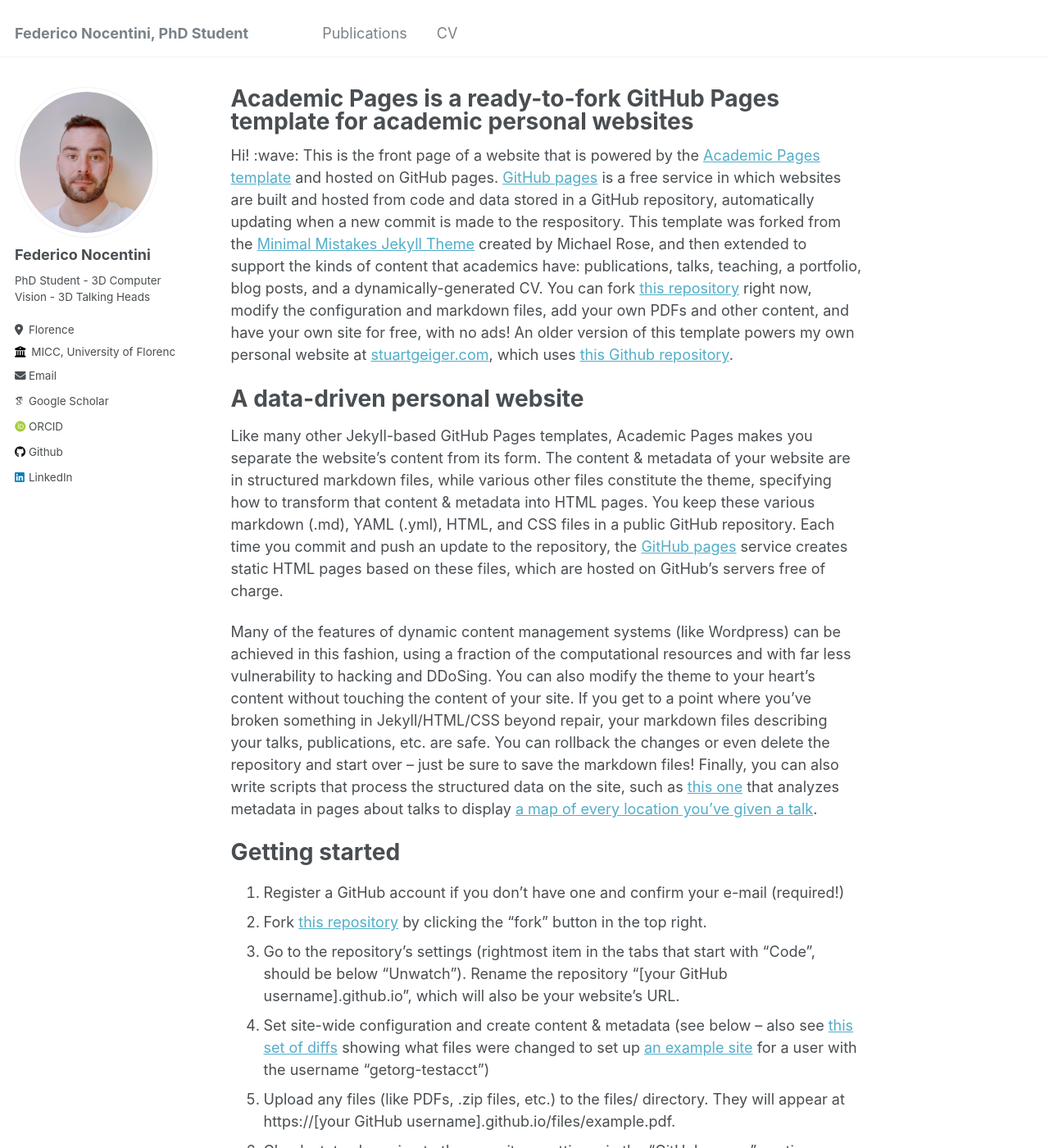
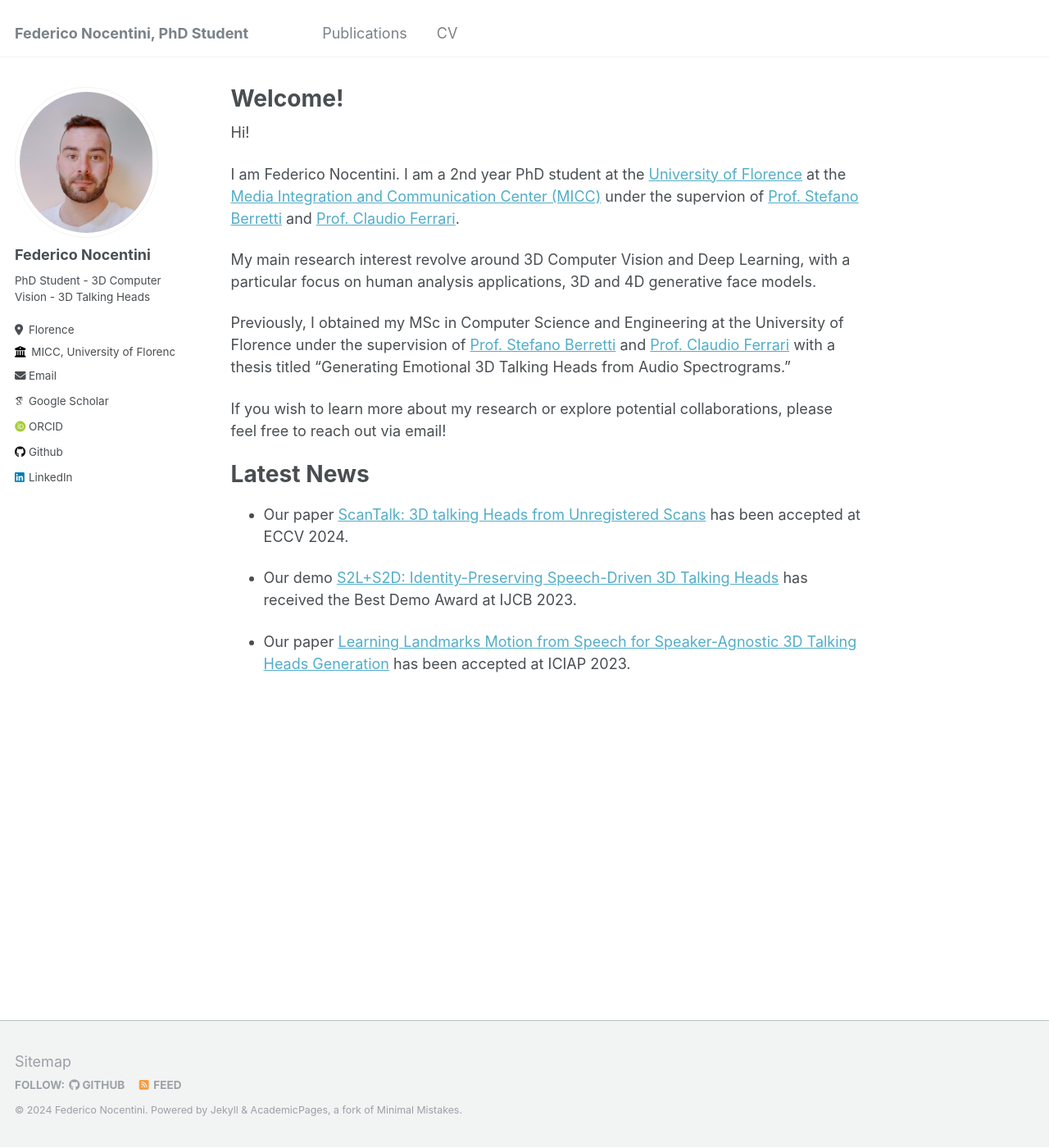
Before and after one commit to FedeNoce/fedenoce.github.io, a Jekyll site: the page built from _pages/about.md, in a window 1280 px wide and 1400 px high. Shown: the whole window at 82% size. Built offline with Jekyll 4.4.1, drawn with Linux system fonts in a browser that asks for light colours; some web fonts are replaced; some of the changed text lies outside the part shown.

Commit message:
modified:   _pages/about.md

```diff
--- a/_pages/about.md
+++ b/_pages/about.md
@@ -1,49 +1,26 @@
 ---
 permalink: /
-title: "Academic Pages is a ready-to-fork GitHub Pages template for academic personal websites"
+title: "Welcome!"
 author_profile: true
 redirect_from:
   - /about/
   - /about.html
 ---
-Hi! :wave:
-This is the front page of a website that is powered by the [Academic Pages template](https://github.com/academicpages/academicpages.github.io) and hosted on GitHub pages. [GitHub pages](https://pages.github.com) is a free service in which websites are built and hosted from code and data stored in a GitHub repository, automatically updating when a new commit is made to the respository. This template was forked from the [Minimal Mistakes Jekyll Theme](https://mmistakes.github.io/minimal-mistakes/) created by Michael Rose, and then extended to support the kinds of content that academics have: publications, talks, teaching, a portfolio, blog posts, and a dynamically-generated CV. You can fork [this repository](https://github.com/academicpages/academicpages.github.io) right now, modify the configuration and markdown files, add your own PDFs and other content, and have your own site for free, with no ads! An older version of this template powers my own personal website at [stuartgeiger.com](http://stuartgeiger.com), which uses [this Github repository](https://github.com/staeiou/staeiou.github.io).
+Hi!
 
-A data-driven personal website
+I am Federico Nocentini. I am a 2nd year PhD student at the [University of Florence](https://www.unifi.it/changelang-eng.html) at the [Media Integration and Communication Center (MICC)](https://www.micc.unifi.it/) under the supervion of [Prof. Stefano Berretti](https://www.micc.unifi.it/berretti/) and [Prof. Claudio Ferrari](https://clferrari.github.io/).
+
+My main research interest revolve around 3D Computer Vision and Deep Learning, with a particular focus on human analysis applications, 3D and 4D generative face models.
+
+Previously, I obtained my MSc in Computer Science and Engineering  at the University of Florence under the supervision of [Prof. Stefano Berretti](https://www.micc.unifi.it/berretti/) and [Prof. Claudio Ferrari](https://clferrari.github.io/) with a thesis titled “Generating Emotional 3D Talking Heads from Audio Spectrograms.”
+
+If you wish to learn more about my research or explore potential collaborations, please feel free to reach out via email!
+
+Latest News
 ======
-Like many other Jekyll-based GitHub Pages templates, Academic Pages makes you separate the website's content from its form. The content & metadata of your website are in structured markdown files, while various other files constitute the theme, specifying how to transform that content & metadata into HTML pages. You keep these various markdown (.md), YAML (.yml), HTML, and CSS files in a public GitHub repository. Each time you commit and push an update to the repository, the [GitHub pages](https://pages.github.com/) service creates static HTML pages based on these files, which are hosted on GitHub's servers free of charge.
 
-Many of the features of dynamic content management systems (like Wordpress) can be achieved in this fashion, using a fraction of the computational resources and with far less vulnerability to hacking and DDoSing. You can also modify the theme to your heart's content without touching the content of your site. If you get to a point where you've broken something in Jekyll/HTML/CSS beyond repair, your markdown files describing your talks, publications, etc. are safe. You can rollback the changes or even delete the repository and start over -- just be sure to save the markdown files! Finally, you can also write scripts that process the structured data on the site, such as [this one](https://github.com/academicpages/academicpages.github.io/blob/master/talkmap.ipynb) that analyzes metadata in pages about talks to display [a map of every location you've given a talk](https://academicpages.github.io/talkmap.html).
+- Our paper [ScanTalk: 3D talking Heads from Unregistered Scans](https://tbesnier.github.io/projects/scantalk/) has been accepted at ECCV 2024.
 
-Getting started
-======
-1. Register a GitHub account if you don't have one and confirm your e-mail (required!)
-1. Fork [this repository](https://github.com/academicpages/academicpages.github.io) by clicking the "fork" button in the top right.
-1. Go to the repository's settings (rightmost item in the tabs that start with "Code", should be below "Unwatch"). Rename the repository "[your GitHub username].github.io", which will also be your website's URL.
-1. Set site-wide configuration and create content & metadata (see below -- also see [this set of diffs](http://archive.is/3TPas) showing what files were changed to set up [an example site](https://getorg-testacct.github.io) for a user with the username "getorg-testacct")
-1. Upload any files (like PDFs, .zip files, etc.) to the files/ directory. They will appear at https://[your GitHub username].github.io/files/example.pdf.
-1. Check status by going to the repository settings, in the "GitHub pages" section
+- Our demo [S2L+S2D: Identity-Preserving Speech-Driven 3D Talking Heads](https://github.com/FedeNoce/s2l-s2d) has received the Best Demo Award at IJCB 2023.
 
-Site-wide configuration
-------
-The main configuration file for the site is in the base directory in [_config.yml](https://github.com/academicpages/academicpages.github.io/blob/master/_config.yml), which defines the content in the sidebars and other site-wide features. You will need to replace the default variables with ones about yourself and your site's github repository. The configuration file for the top menu is in [_data/navigation.yml](https://github.com/academicpages/academicpages.github.io/blob/master/_data/navigation.yml). For example, if you don't have a portfolio or blog posts, you can remove those items from that navigation.yml file to remove them from the header.
-
-Create content & metadata
-------
-For site content, there is one markdown file for each type of content, which are stored in directories like _publications, _talks, _posts, _teaching, or _pages. For example, each talk is a markdown file in the [_talks directory](https://github.com/academicpages/academicpages.github.io/tree/master/_talks). At the top of each markdown file is structured data in YAML about the talk, which the theme will parse to do lots of cool stuff. The same structured data about a talk is used to generate the list of talks on the [Talks page](https://academicpages.github.io/talks), each [individual page](https://academicpages.github.io/talks/2012-03-01-talk-1) for specific talks, the talks section for the [CV page](https://academicpages.github.io/cv), and the [map of places you've given a talk](https://academicpages.github.io/talkmap.html) (if you run this [python file](https://github.com/academicpages/academicpages.github.io/blob/master/talkmap.py) or [Jupyter notebook](https://github.com/academicpages/academicpages.github.io/blob/master/talkmap.ipynb), which creates the HTML for the map based on the contents of the _talks directory).
-
-**Markdown generator**
-
-I have also created [a set of Jupyter notebooks](https://github.com/academicpages/academicpages.github.io/tree/master/markdown_generator
-) that converts a CSV containing structured data about talks or presentations into individual markdown files that will be properly formatted for the Academic Pages template. The sample CSVs in that directory are the ones I used to create my own personal website at stuartgeiger.com. My usual workflow is that I keep a spreadsheet of my publications and talks, then run the code in these notebooks to generate the markdown files, then commit and push them to the GitHub repository.
-
-How to edit your site's GitHub repository
-------
-Many people use a git client to create files on their local computer and then push them to GitHub's servers. If you are not familiar with git, you can directly edit these configuration and markdown files directly in the github.com interface. Navigate to a file (like [this one](https://github.com/academicpages/academicpages.github.io/blob/master/_talks/2012-03-01-talk-1.md) and click the pencil icon in the top right of the content preview (to the right of the "Raw | Blame | History" buttons). You can delete a file by clicking the trashcan icon to the right of the pencil icon. You can also create new files or upload files by navigating to a directory and clicking the "Create new file" or "Upload files" buttons.
-
-Example: editing a markdown file for a talk
-![Editing a markdown file for a talk](/images/editing-talk.png)
-
-For more info
-------
-More info about configuring Academic Pages can be found in [the guide](https://academicpages.github.io/markdown/). The [guides for the Minimal Mistakes theme](https://mmistakes.github.io/minimal-mistakes/docs/configuration/) (which this theme was forked from) might also be helpful.
+- Our paper [Learning Landmarks Motion from Speech for Speaker-Agnostic 3D Talking Heads Generation](https://github.com/FedeNoce/s2l-s2d) has been accepted at ICIAP 2023.
```
